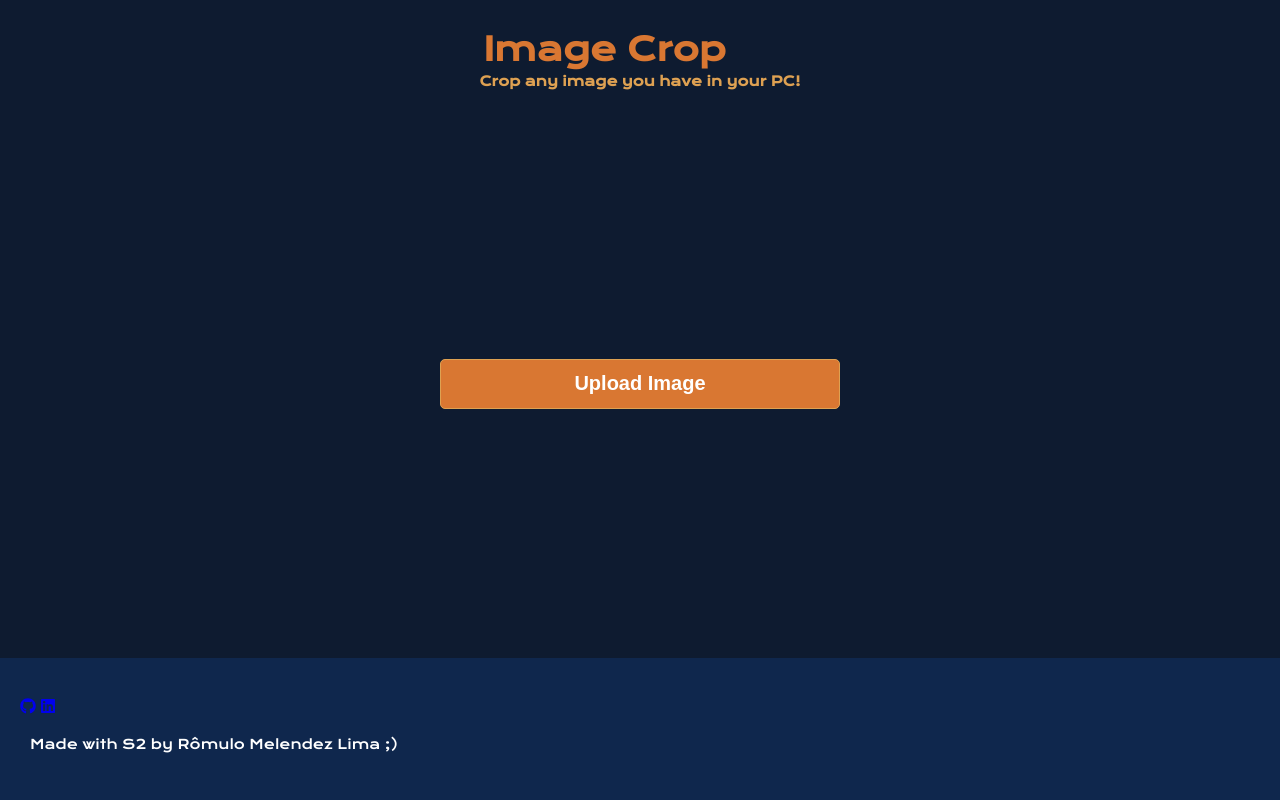
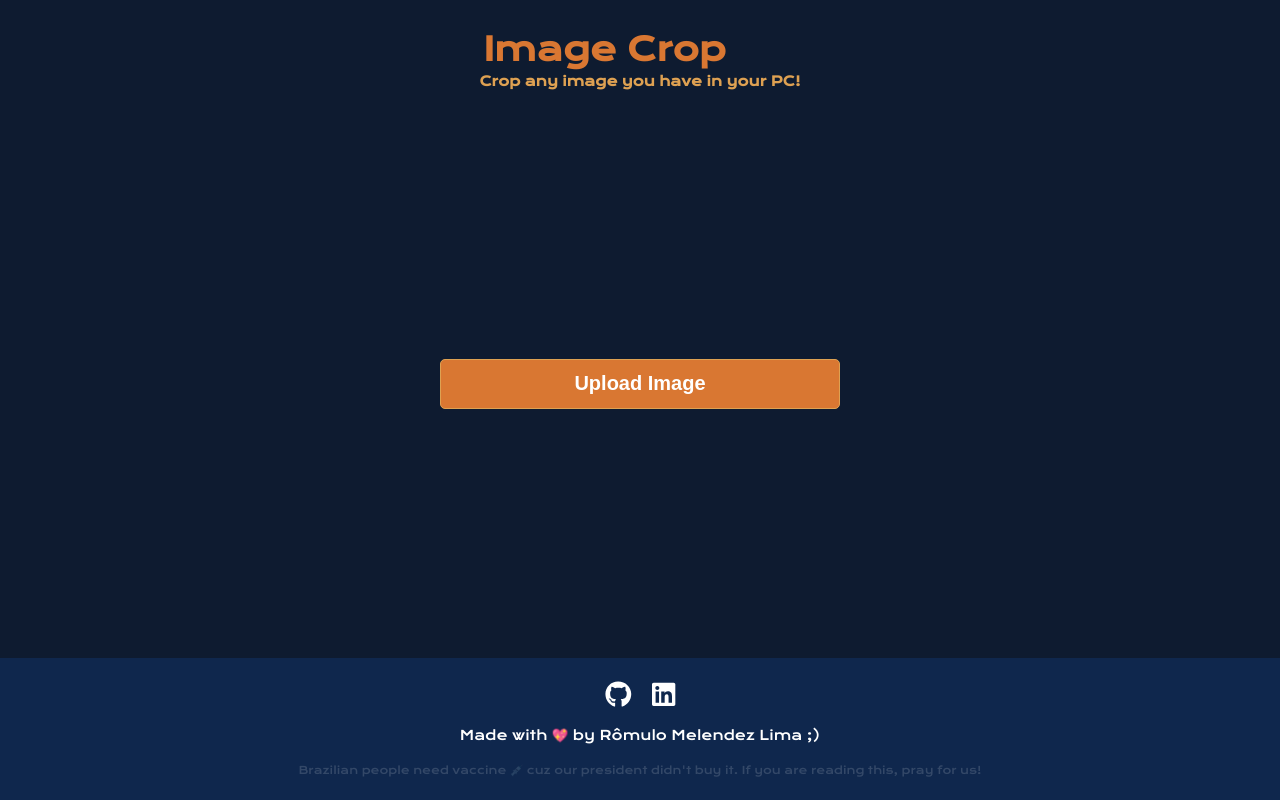
Before and after one commit to romulomelendez/HTML-CSS-JavaScript, a website: page just_practing/estudo13/index.html in a window 1280 px wide. Drawn offline with nearby package versions, Linux system fonts and the light colour scheme.

Commit message:
styling the fontawesome icons

```diff
--- a/just_practing/estudo13/index.html
+++ b/just_practing/estudo13/index.html
@@ -38,21 +38,20 @@
 
     <footer>
 
-        <div id = "social-medias">
-
+        <div>
 
             <a href = "https://github.com/romulomelendez" target = "_blank"><i class = "fab fa-github"></i></a>
             <a href = "https://linkedin.com/in/romulomelendez" target = "_blank"><i class = "fab fa-linkedin"></i></a>
 
+        </div>
 
-        </p>
-
-        <p>Made with S2 by Rômulo Melendez Lima ;)</p>
+        <p>Made with &#128150; by Rômulo Melendez Lima ;)</p>
+        <p class = "unburden">Brazilian people need vaccine &#x1F489; cuz our president didn't buy it. If you are reading this, pray for us!</p>
 
     </footer>
 
     <script src = "scripts.js"></script>
-    <script src="https://cdnjs.cloudflare.com/ajax/libs/font-awesome/5.15.3/js/all.min.js" integrity="sha512-RXf+QSDCUQs5uwRKaDoXt55jygZZm2V++WUZduaU/Ui/9EGp3f/2KZVahFZBKGH0s774sd3HmrhUy+SgOFQLVQ==" crossorigin="anonymous" referrerpolicy="no-referrer"></script>
+    <script src = "https://cdnjs.cloudflare.com/ajax/libs/font-awesome/5.15.3/js/all.min.js" integrity = "sha512-RXf+QSDCUQs5uwRKaDoXt55jygZZm2V++WUZduaU/Ui/9EGp3f/2KZVahFZBKGH0s774sd3HmrhUy+SgOFQLVQ==" crossorigin="anonymous" referrerpolicy="no-referrer"></script>
 
 </body>
 
--- a/just_practing/estudo13/style.scss
+++ b/just_practing/estudo13/style.scss
@@ -87,22 +87,26 @@ body {
     footer {
 
         display: flex;
+        flex-direction: column;
         align-items: center;
+        justify-content: center;
         background-color: $footerColor;
         margin-top: 5px;
         padding: 10px;
         height: 150px;
         width: 100%;
 
-        div#social-medias {
+        div {
 
-            margin: 10px;
+            display: flex;
 
-                a {
+            a {
 
-                    background-color: white;
-
-                }
+                display: flex;
+                flex-direction: row;
+                font-size: 20pt;
+                margin: 10px;
+                color: white;
 
             }
 
@@ -118,6 +122,8 @@ body {
 
         }
 
+        p.unburden { font-size: 8pt; color: #ffffff27;}
+
     }
 
 }
```
Also changed, not shown: just_practing/estudo13/style.css, 1 other file.
